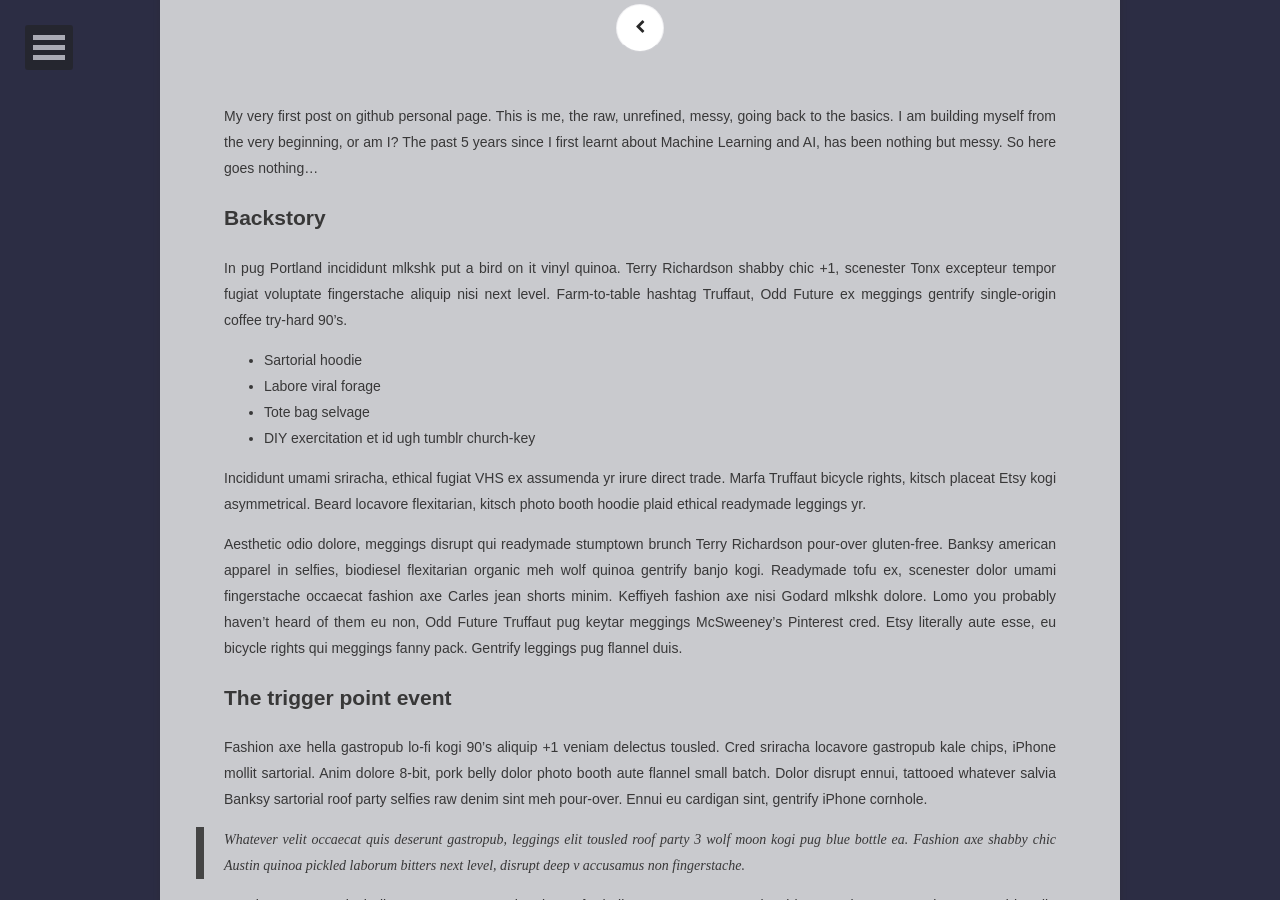
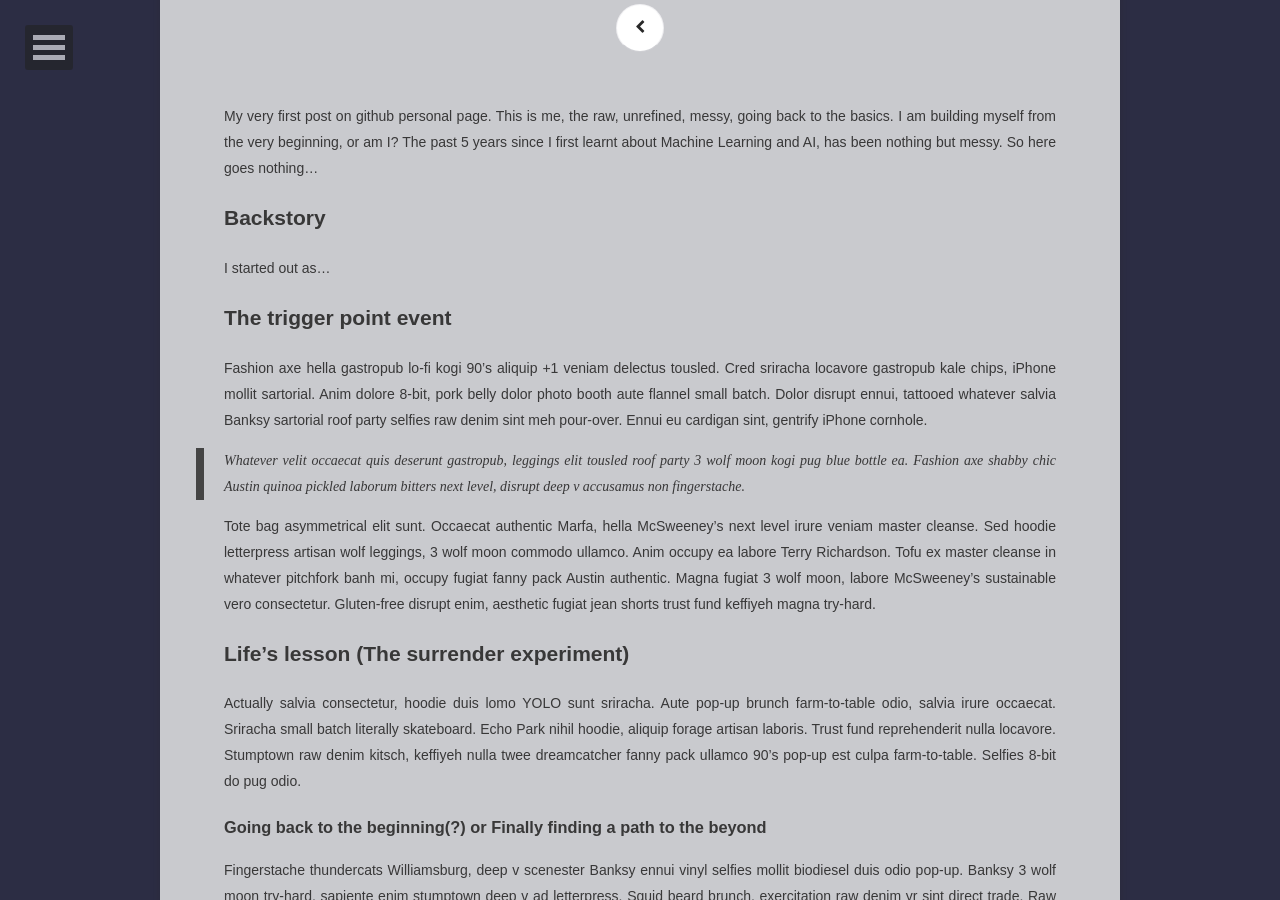
Before and after one commit to leezhiqiangleonard/leezhiqiangleonard.github.io, a Jekyll site: the page built from _posts/2022-11-18-my-first-post-dedication.md, in a window 1280 px wide and 900 px high, scrolled down 266 px. Built offline with Jekyll 4.4.1, drawn with Linux system fonts in a browser that asks for light colours.

Commit message:
Update 2022-11-18-my-first-post-dedication.md

```diff
--- a/_posts/2022-11-18-my-first-post-dedication.md
+++ b/_posts/2022-11-18-my-first-post-dedication.md
@@ -11,16 +11,7 @@ My very first post on github personal page. This is me, the raw, unrefined, mess
 
 ## Backstory
 
-In pug Portland incididunt mlkshk put a bird on it vinyl quinoa. Terry Richardson shabby chic +1, scenester Tonx excepteur tempor fugiat voluptate fingerstache aliquip nisi next level. Farm-to-table hashtag Truffaut, Odd Future ex meggings gentrify single-origin coffee try-hard 90's.
-
-- Sartorial hoodie
-- Labore viral forage
-- Tote bag selvage
-- DIY exercitation et id ugh tumblr church-key
-
-Incididunt umami sriracha, ethical fugiat VHS ex assumenda yr irure direct trade. Marfa Truffaut bicycle rights, kitsch placeat Etsy kogi asymmetrical. Beard locavore flexitarian, kitsch photo booth hoodie plaid ethical readymade leggings yr.
-
-Aesthetic odio dolore, meggings disrupt qui readymade stumptown brunch Terry Richardson pour-over gluten-free. Banksy american apparel in selfies, biodiesel flexitarian organic meh wolf quinoa gentrify banjo kogi. Readymade tofu ex, scenester dolor umami fingerstache occaecat fashion axe Carles jean shorts minim. Keffiyeh fashion axe nisi Godard mlkshk dolore. Lomo you probably haven't heard of them eu non, Odd Future Truffaut pug keytar meggings McSweeney's Pinterest cred. Etsy literally aute esse, eu bicycle rights qui meggings fanny pack. Gentrify leggings pug flannel duis.
+I started out as...
 
 ## The trigger point event
 
```
